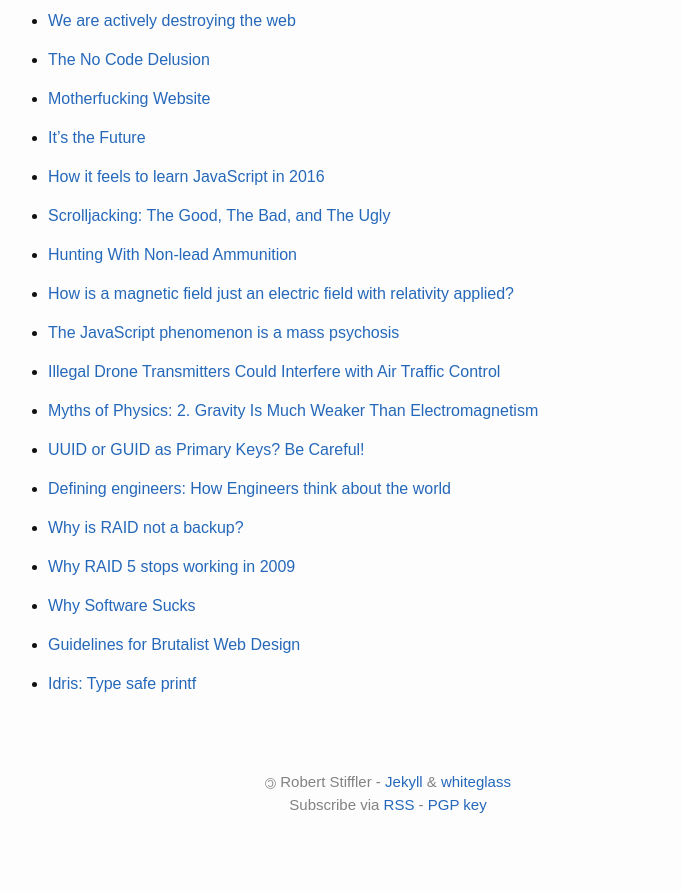
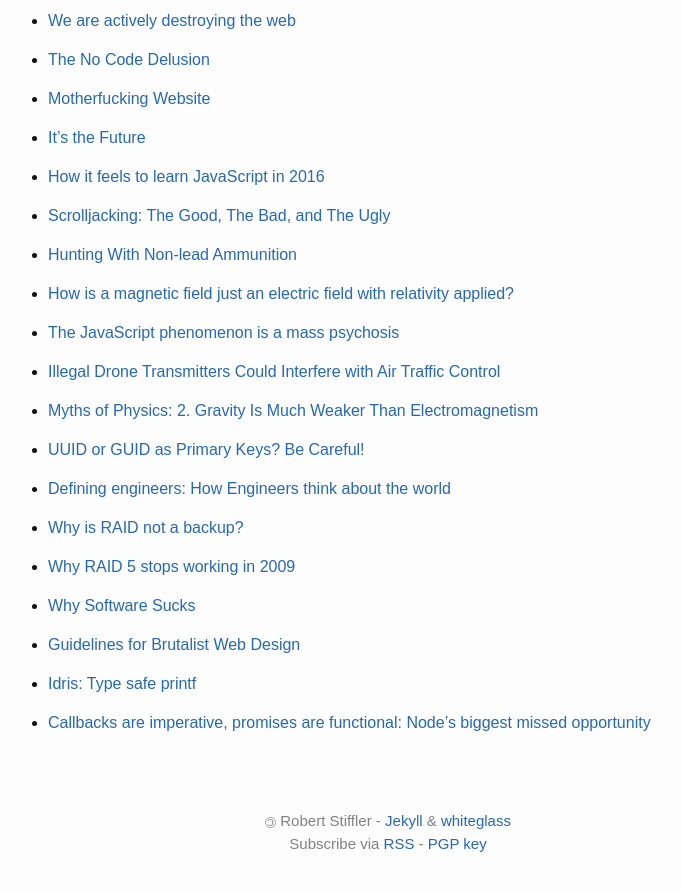
Before and after one commit to stifflerus/stifflerus, a Jekyll site: the page built from links.md, in a window 1280 px wide and 900 px high, scrolled down 2558 px. Shown: the top 891 px of the window, without its empty margins (252-934 px from the left). Built offline with Jekyll 4.4.1, drawn with Linux system fonts in a browser that asks for light colours; before the commit the page ends 3419 px from its top, so only the background shows below that.

Commit message:
Added link: 'Callbacks are imperative, promises are functional: Node’s biggest missed opportunity'

```diff
--- a/_data/links.yml
+++ b/_data/links.yml
@@ -159,3 +159,5 @@ links:
     url: https://brutalist-web.design/
   - title: 'Idris: Type safe printf'
     url: https://www.youtube.com/watch?v=fVBck2Zngjo
+  - title: 'Callbacks are imperative, promises are functional: Node’s biggest missed opportunity'
+    url: https://blog.jcoglan.com/2013/03/30/callbacks-are-imperative-promises-are-functional-nodes-biggest-missed-opportunity/
```
